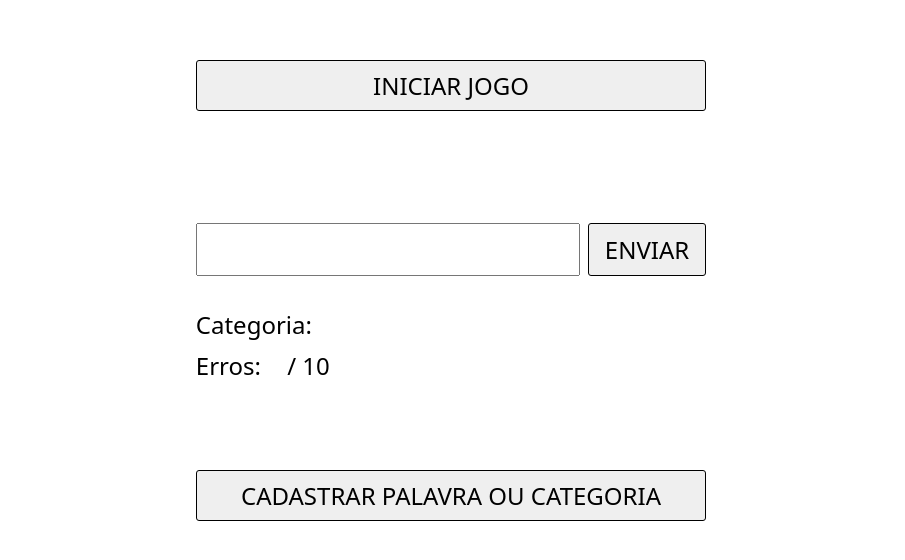
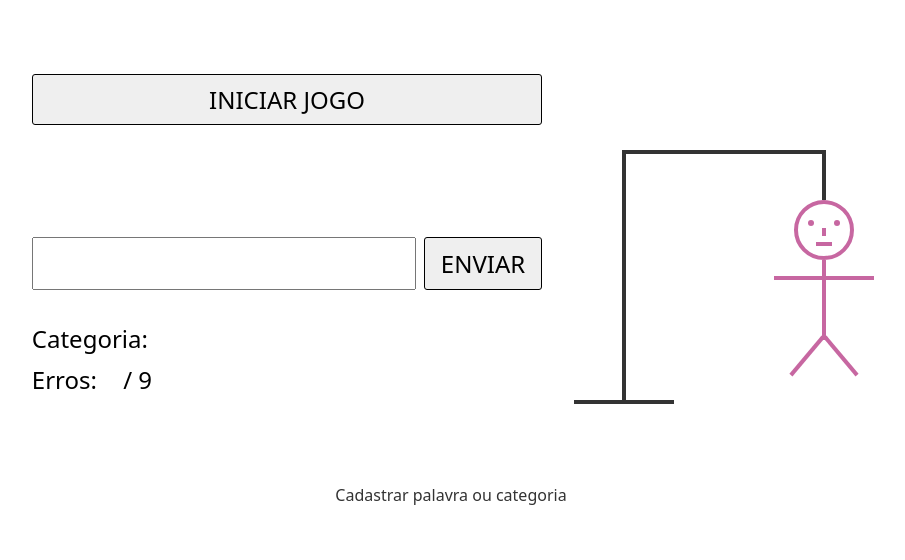
Before and after one commit to nataliafonseca/konviva-html-css-js, a plain HTML site: page desafio-forca/index.html in a window 1280 px wide. Shown: the part 110-670 px from the top of the page, without its empty margins (189-1094 px from the left). Drawn offline with Linux system fonts and the light colour scheme.

Commit message:
desafio javascript: forca - desenho da forca e outras modificações

```diff
--- a/desafio-forca/index.html
+++ b/desafio-forca/index.html
@@ -13,6 +13,7 @@
 
 <body>
   <main class="game">
+    <div>
       <button id="start" onclick="startGame()">INICIAR JOGO</button>
 
       <div class="word" id="word">
@@ -25,8 +26,29 @@
 
       <div>
         <p class="info">Categoria: <span id="category"></span></p>
-      <p class="info">Erros: <span id="errors"></span> / 10</p>
+        <p class="info">Erros: <span id="errors"></span> / 9</p>
       </div>
+    </div>
+    <div class="picture">
+      <div class="forca1"></div>
+      <div class="forca2"></div>
+      <div class="forca3"></div>
+      <div class="forca4"></div>
+      <div class="head"></div>
+      <div class="body"></div>
+      <div class="right-arm"></div>
+      <div class="left-arm"></div>
+      <div class="right-leg"></div>
+      <div class="left-leg"></div>
+      <div class="eyes">
+        <div></div>
+        <div></div>
+      </div>
+      <div class="nose"></div>
+      <div class="mouth"></div>
+    </div>
+
+
   </main>
 
   <a class="link" href="./register.html">Cadastrar palavra ou categoria</a>
--- a/desafio-forca/script.js
+++ b/desafio-forca/script.js
@@ -22,13 +22,15 @@ async function startGame() {
 }
 
 async function getWord() {
-  const response = await fetch("http://localhost:3000/palavras");
+  const response = await fetch(
+    "https://my-json-server.typicode.com/nataliafonseca/konviva-html-css-js/palavras"
+  );
   const words = await response.json();
   wordResponse = words[Math.floor(Math.random() * words.length)];
   word = wordResponse.palavra.toLowerCase();
 
   const response2 = await fetch(
-    `http://localhost:3000/categorias/${wordResponse.categoriaId}`
+    `https://my-json-server.typicode.com/nataliafonseca/konviva-html-css-js/categorias/${wordResponse.categoriaId}`
   );
   category = (await response2.json()).nome;
 }
@@ -101,7 +103,8 @@ function addLetterToWord(letter) {
 
 function addError() {
   errorCountSpan.innerText = ++errorCountSpan.innerText;
-  if (parseInt(errorCountSpan.innerText) === 10) {
+
+  if (parseInt(errorCountSpan.innerText) === 9) {
     setTimeout(() => {
       alert("AAAAAAAAA, você foi enforcado!");
       ongoingGame = false;
--- a/desafio-forca/style.css
+++ b/desafio-forca/style.css
@@ -16,6 +16,12 @@ body {
 }
 
 .game {
+  display: grid;
+  grid-template-columns: 1fr auto;
+  gap: 2rem;
+}
+
+.game > div {
   display: grid;
   gap: 2rem;
 }
@@ -67,8 +73,7 @@ select {
   min-width: 1ch;
 }
 
-button,
-a {
+button {
   font: inherit;
   color: inherit;
   text-transform: uppercase;
@@ -82,8 +87,7 @@ a {
   border: 1px solid black;
 }
 
-button:hover,
-a:hover {
+button:hover {
   background-color: #e5e5e5;
 }
 
@@ -97,3 +101,146 @@ a:hover {
   text-align: center;
   margin-bottom: 1rem;
 }
+
+a {
+  text-align: center;
+  color: #333;
+  text-decoration: none;
+}
+
+a:hover {
+  color: #000;
+  text-decoration: underline;
+}
+
+.picture {
+  position: relative;
+  margin-inline: auto;
+  width: 296px;
+}
+
+.forca1 {
+  position: absolute;
+  width: 100px;
+  height: 4px;
+  background-color: #333;
+  bottom: 0;
+  left: 0;
+}
+
+.forca2 {
+  position: absolute;
+  width: 4px;
+  height: 250px;
+  background-color: #333;
+  bottom: 0;
+  left: 48px;
+}
+
+.forca3 {
+  position: absolute;
+  width: 200px;
+  height: 4px;
+  background-color: #333;
+  bottom: 250px;
+  left: 48px;
+}
+
+.forca4 {
+  position: absolute;
+  width: 4px;
+  height: 50px;
+  background-color: #333;
+  bottom: 204px;
+  left: 248px;
+}
+
+.head {
+  aspect-ratio: 1;
+  width: 60px;
+  border: 4px solid #c767a1;
+  border-radius: 50%;
+  position: absolute;
+  bottom: 144px;
+  left: 220px;
+}
+
+.body {
+  position: absolute;
+  width: 4px;
+  height: 80px;
+  background-color: #c767a1;
+  bottom: 64px;
+  left: 248px;
+}
+
+.left-arm {
+  position: absolute;
+  width: 50px;
+  height: 4px;
+  background-color: #c767a1;
+  bottom: 124px;
+  left: 250px;
+}
+
+.right-arm {
+  position: absolute;
+  width: 50px;
+  height: 4px;
+  background-color: #c767a1;
+  bottom: 124px;
+  left: 200px;
+}
+
+.left-leg {
+  position: absolute;
+  width: 50px;
+  height: 4px;
+  background-color: #c767a1;
+  bottom: 46px;
+  left: 242px;
+  transform: rotate(50deg);
+}
+
+.right-leg {
+  position: absolute;
+  width: 50px;
+  height: 4px;
+  background-color: #c767a1;
+  bottom: 46px;
+  left: 208px;
+  transform: rotate(-50deg);
+}
+
+.eyes {
+  display: flex;
+  position: absolute;
+  gap: 20px;
+  bottom: 178px;
+  left: 234px;
+}
+
+.eyes div {
+  height: 6px;
+  aspect-ratio: 1;
+  border-radius: 50%;
+  background-color: #c767a1;
+}
+
+.nose {
+  position: absolute;
+  width: 4px;
+  height: 8px;
+  background-color: #c767a1;
+  bottom: 168px;
+  left: 248px;
+}
+
+.mouth {
+  position: absolute;
+  width: 16px;
+  height: 4px;
+  background-color: #c767a1;
+  bottom: 158px;
+  left: 242px;
+}
```
Also changed, not shown: db.json (added, +43 -0 lines), desafio-forca/register.js (+13 -5 lines). Lines whose indentation alone changed are shown as unchanged.
